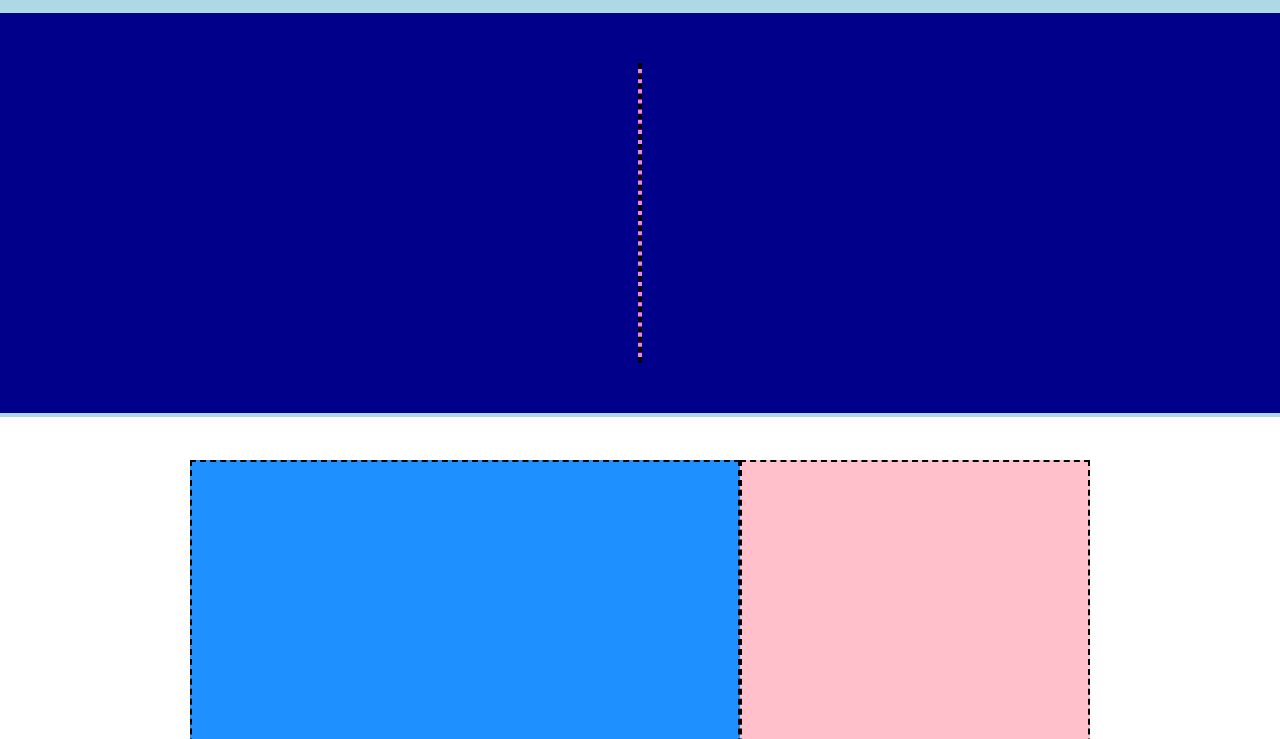
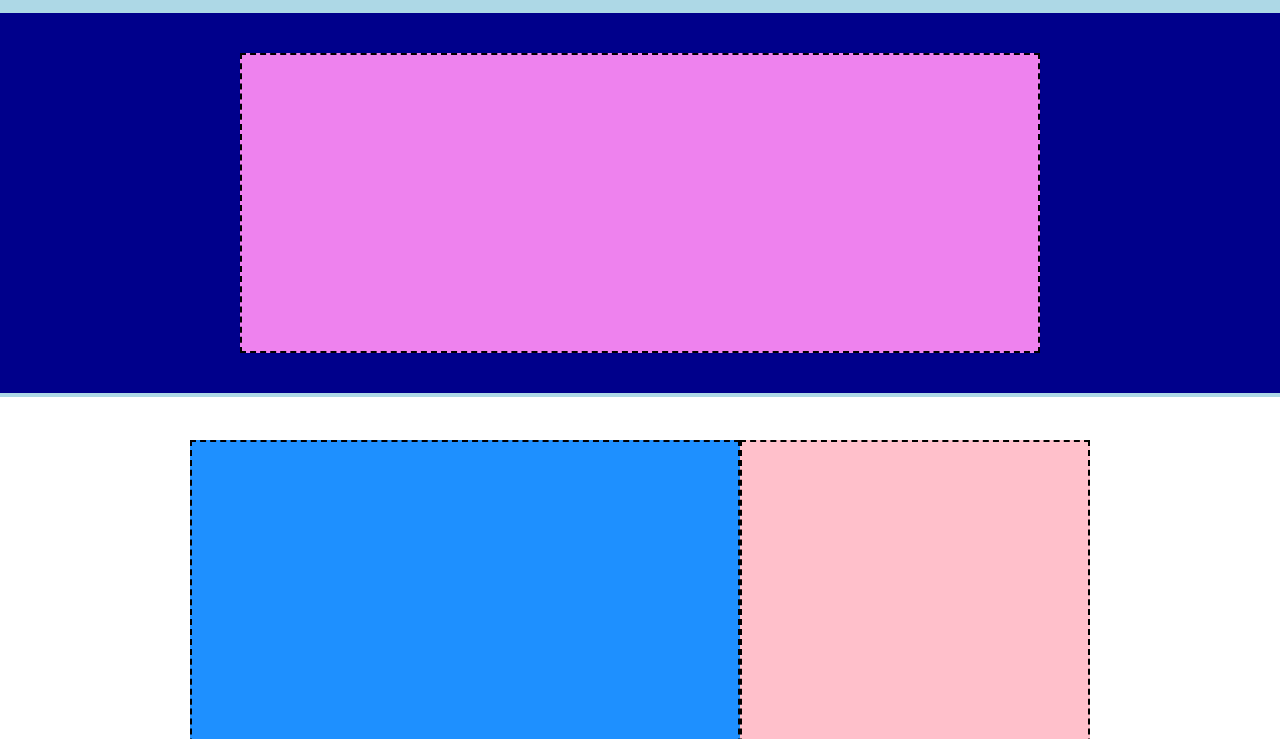
Before and after one commit to MiriamEvardi/htmlcss-struttura-discord, a plain HTML site: page index.html in a window 1280 px wide. Shown: the part 61-800 px from the top of the page. Drawn offline with Linux system fonts and the light colour scheme.

Commit message:
header corrections

```diff
--- a/css/style.css
+++ b/css/style.css
@@ -44,6 +44,7 @@ nav .link {
 nav .link ul {
     display: flex;
     justify-content: center;
+
     gap: 12px;
 
     list-style-type: none;
@@ -57,24 +58,23 @@ nav .login {
 /*nav's end*/
 
 /*start header*/
+
 header {
-    display: flex;
-
     background-color: #00008b;
 
-    height: 400px;
-    width: 100%;
-
-    justify-content: center;
-    align-items: center;
+    padding: 40px 20px;
 }
 
-header>div {
+.container-small {
     background-color: #ee82ee;
-    border: 2px black dashed;
 
-    max-width: 750px;
+    max-width: 800px;
     height: 300px;
+
+    margin-left: auto;
+    margin-right: auto;
+
+    border: dashed black 2px;
 }
 
 hr {
--- a/index.html
+++ b/index.html
@@ -37,8 +37,8 @@
     </nav>
 
     <header>
+        <div class="container-small">
 
-        <div>
         </div>
     </header>
 
```
